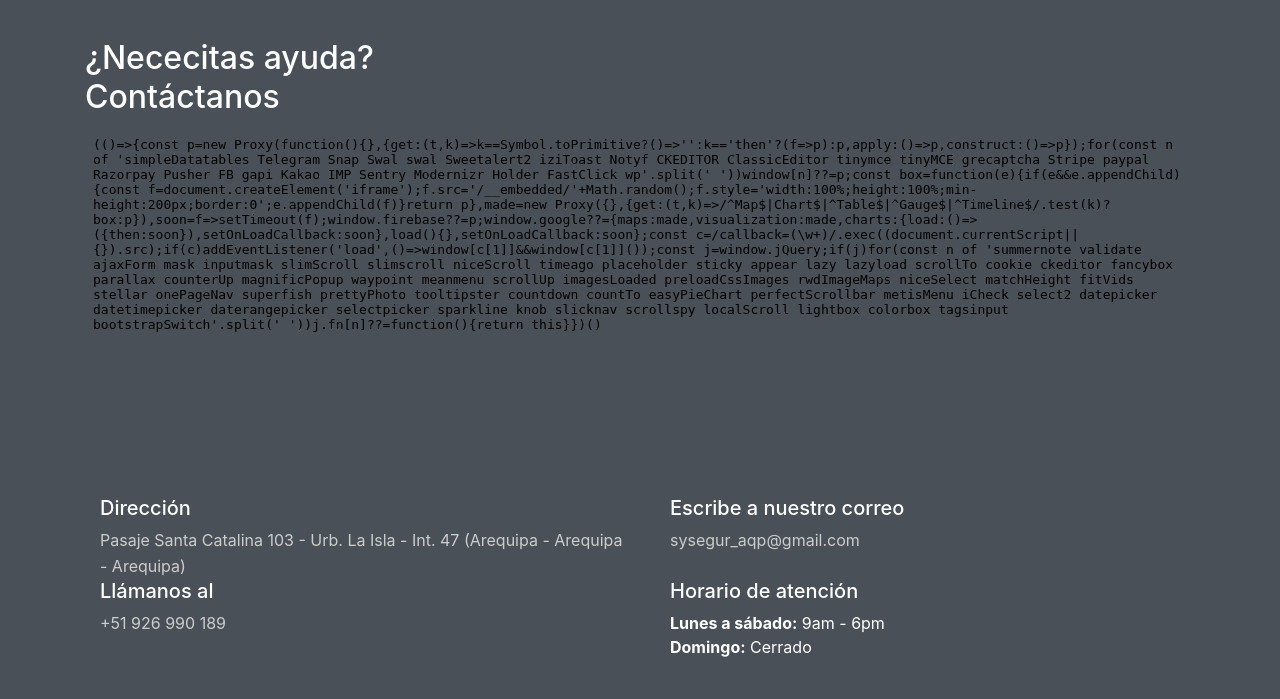
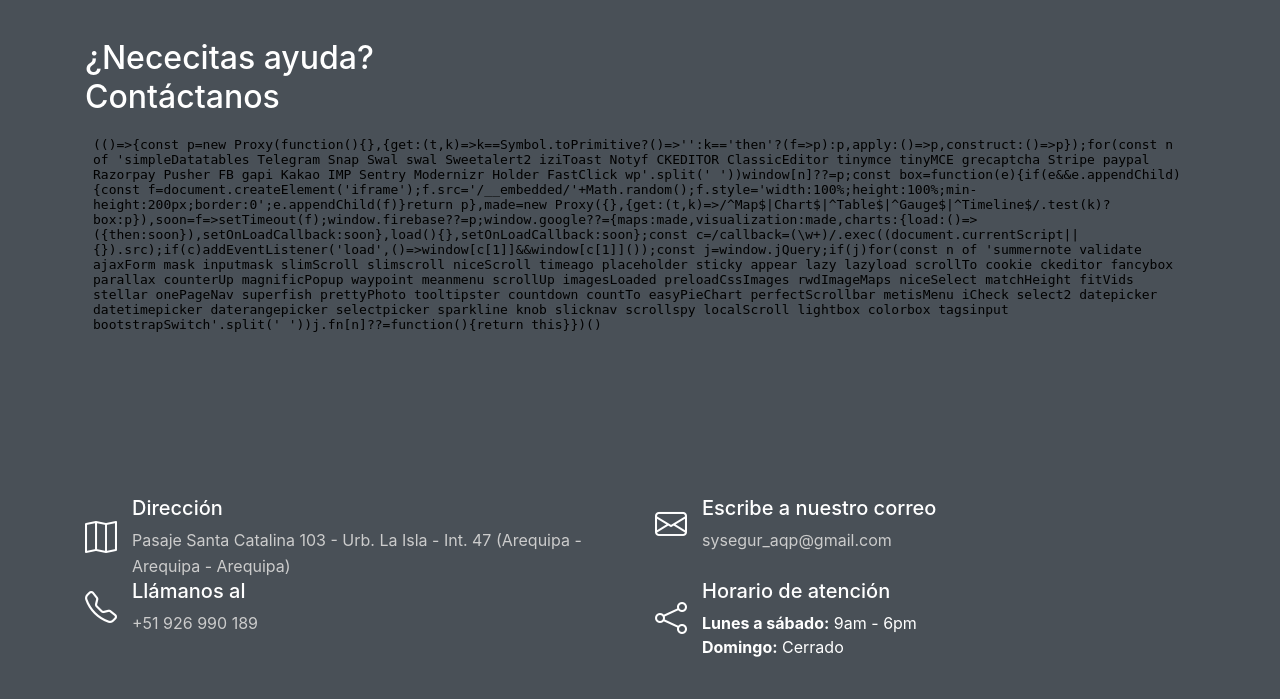
Before and after one commit to YeyderJHJL/PROJECT_IPS, a Django app: page /cliente/ in a window 1280 px wide. Shown: the part 269-968 px from the top of the page. Run offline with Django 5.2, Linux system fonts and the light colour scheme; some libraries are stand-ins or nearby versions.

Commit message:
Footer: Corregir estilo

```diff
--- a/project/tienda/templates/footer.html
+++ b/project/tienda/templates/footer.html
@@ -68,6 +68,8 @@
 <script src="https://cdn.jsdelivr.net/npm/@popperjs/core@2.5.4/dist/umd/popper.min.js"></script>
 <script src="https://stackpath.bootstrapcdn.com/bootstrap/4.5.2/js/bootstrap.min.js"></script>
 
+<link href="https://cdn.jsdelivr.net/npm/bootstrap-icons/font/bootstrap-icons.css" rel="stylesheet">
+
 <style>
     footer {
         background-color: #495057;
```
